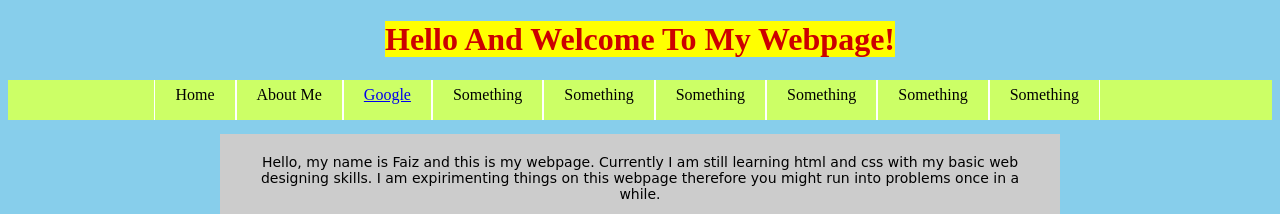
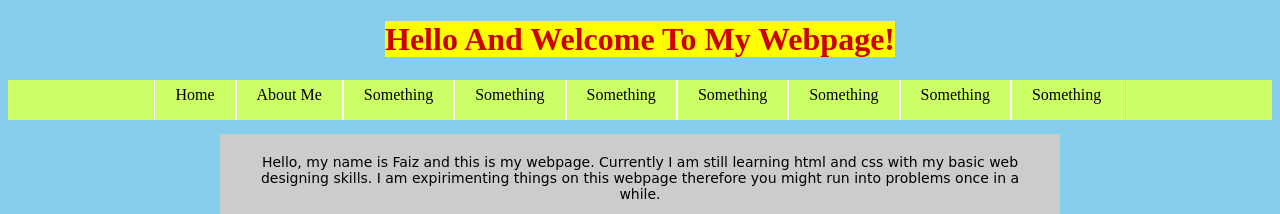
Before and after one commit to faizmomin/faizmomin.github.io, a plain HTML site: page index.html in a window 1280 px wide. Shown: the top 214 px of the page. Drawn offline with nearby package versions, Linux system fonts and the light colour scheme.

Commit message:
Update index.html

```diff
--- a/index.html
+++ b/index.html
@@ -95,7 +95,7 @@ background-color:#CCC;
         <ul>
             <li>Home</li>
             <li>About Me</li>
-            <li><a href="google.ca">Google</a></li>
+            <li>Something</li>
             <li>Something</li>
             <li>Something</li>
             <li>Something</li>
```
